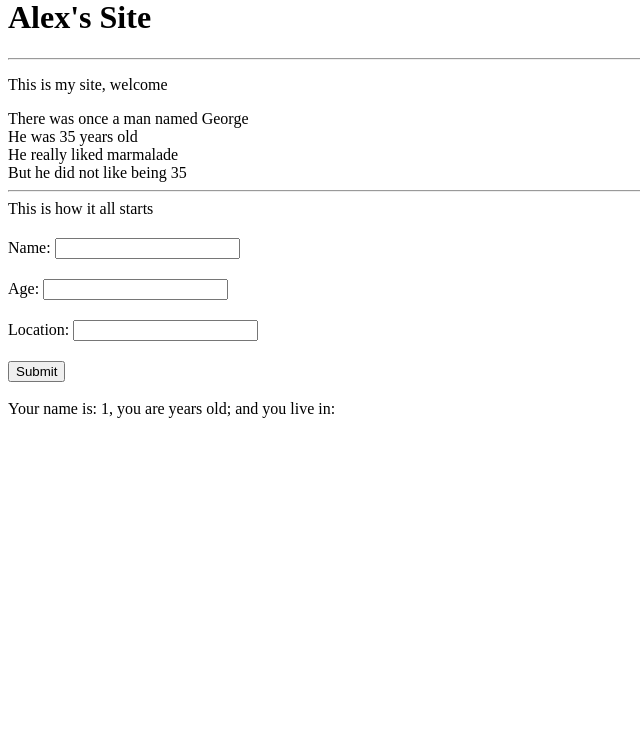
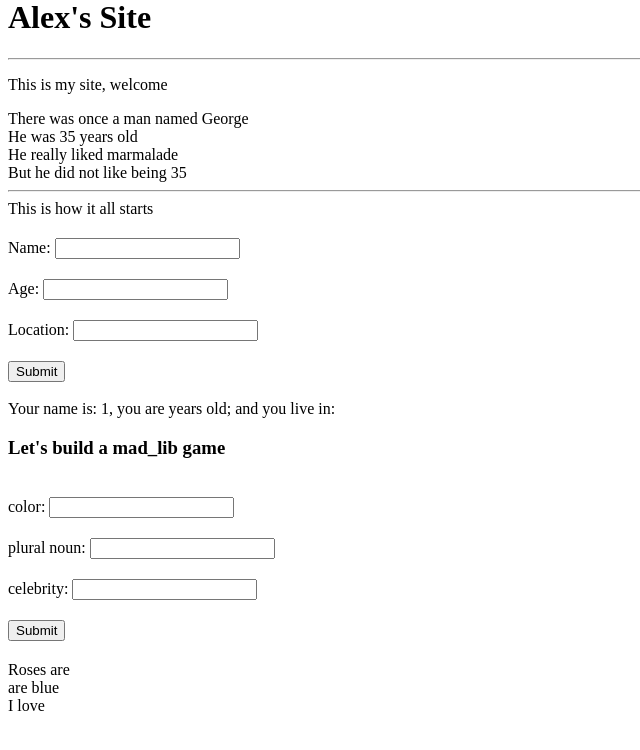
Before and after one commit to AlexCsanyi/php_foundations, a PHP site: page /project.php?name=1 in a window 1280 px wide. Shown: the part 22-772 px from the top of the page, without its empty margins (0-640 px from the left). Run offline with PHP 8.4, Linux system fonts and the light colour scheme; data that the repository does not hold is empty.

Commit message:
mad libs with PHP

```diff
--- a/project.php
+++ b/project.php
@@ -49,5 +49,26 @@
             . $_GET["location"];
 
     ?>
+
+    <br>
+    <h3>Let's build a mad_lib game</h3>
+
+    <form action="project.php" method="GET">
+        color: <input style='margin-bottom: 20px; margin-top: 20px' type="text" name="color"> <br>
+        plural noun: <input style='margin-bottom: 20px' type="text" name="pluralNoun"> <br>
+        celebrity: <input style='margin-bottom: 20px' type="text" name="celebrity"> <br>
+        <input style='margin-bottom: 20px' type="submit">
+    </form>
+
+    <?php
+
+        $color = $_GET["color"];
+        $pluralNoun = $_GET["pluralNoun"];
+        $celebrity = $_GET["celebrity"];
+
+        echo "Roses are $color <br>";
+        echo "$pluralNoun are blue <br>";
+        echo "I love $celebrity <br>";
+    ?>
 </body>
 </html>
```
